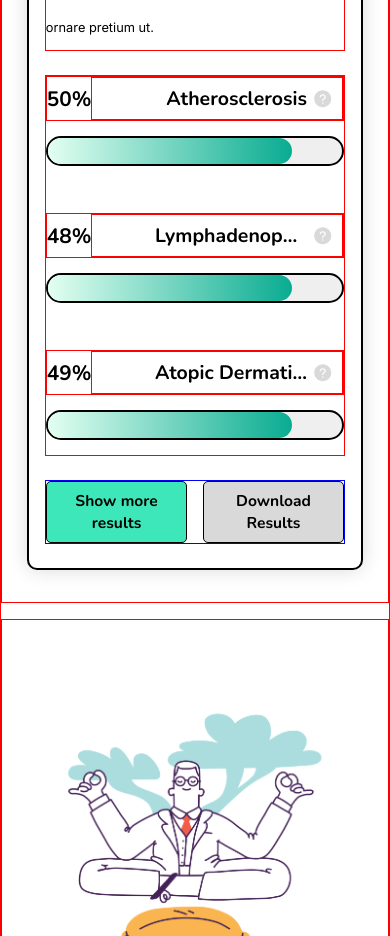
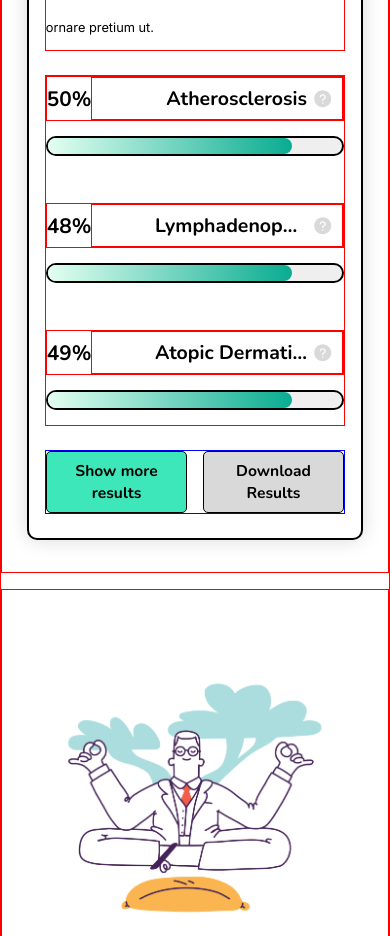
Before and after one commit to MichaelAndreyeshchev/disease-classification-system, a React (Create React App) app: page /result in a window 390 px wide. Shown: the part 3020-3956 px from the top of the page. Built offline with nearby package versions, Linux system fonts and the light colour scheme.

Commit message:
feat: make progress bar responsive

```diff
--- a/src/components/ProgressBar/ProgressBar.module.css
+++ b/src/components/ProgressBar/ProgressBar.module.css
@@ -4,9 +4,8 @@
   position: relative;
   border: 2px solid #000000;
   margin: 15px 0;
-  height: 30px;
+  height: 20px;
   width: 100%;
-  max-width: 500px;
 }
 
 .progress-done {
@@ -20,3 +19,10 @@
   opacity: 0;
   transition: 1s ease 0.3s;
 }
+
+@media screen and (min-width: 1025px) {
+  .progress {
+    height: 30px;
+    max-width: 500px;
+  }
+}
```
